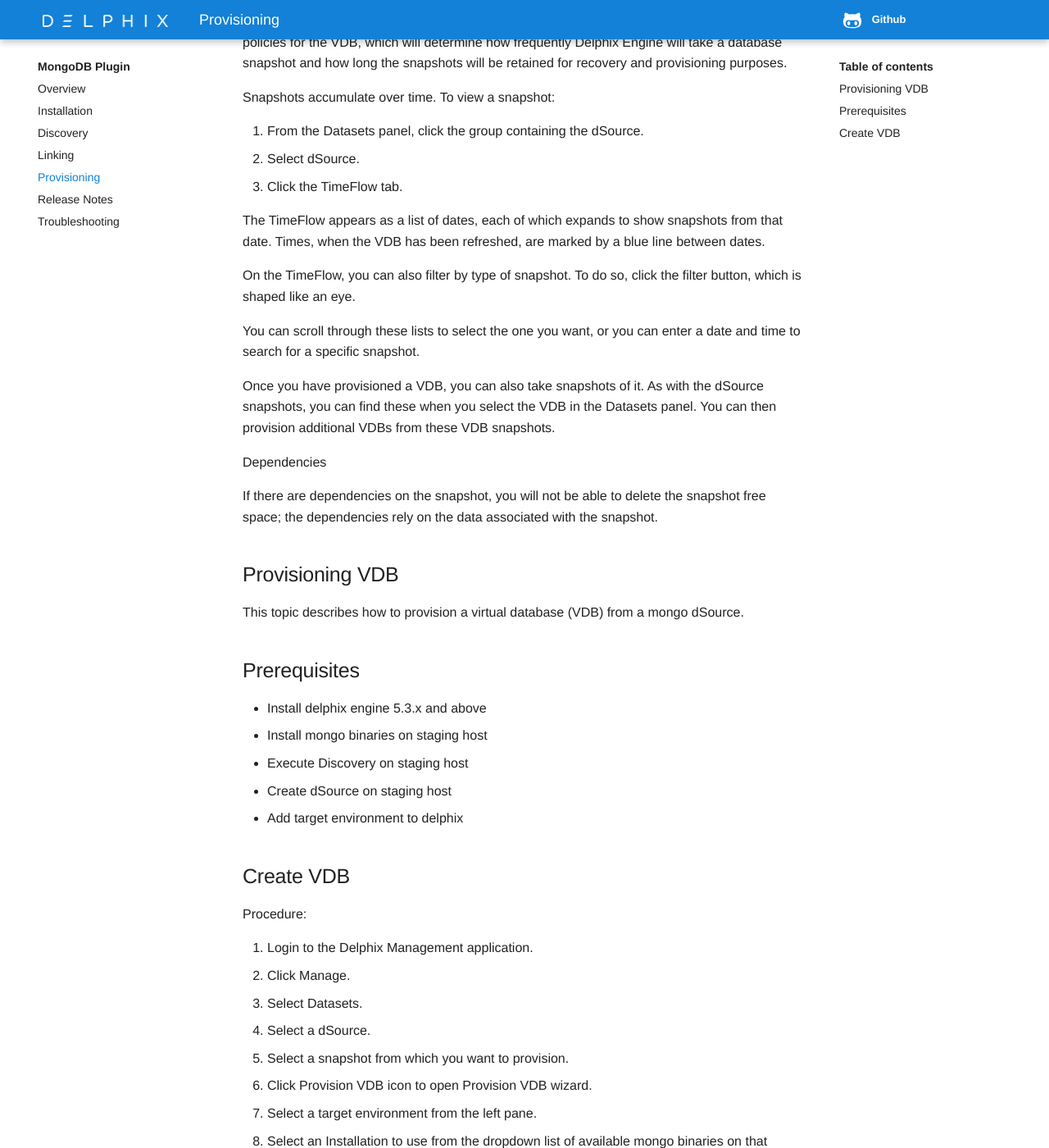
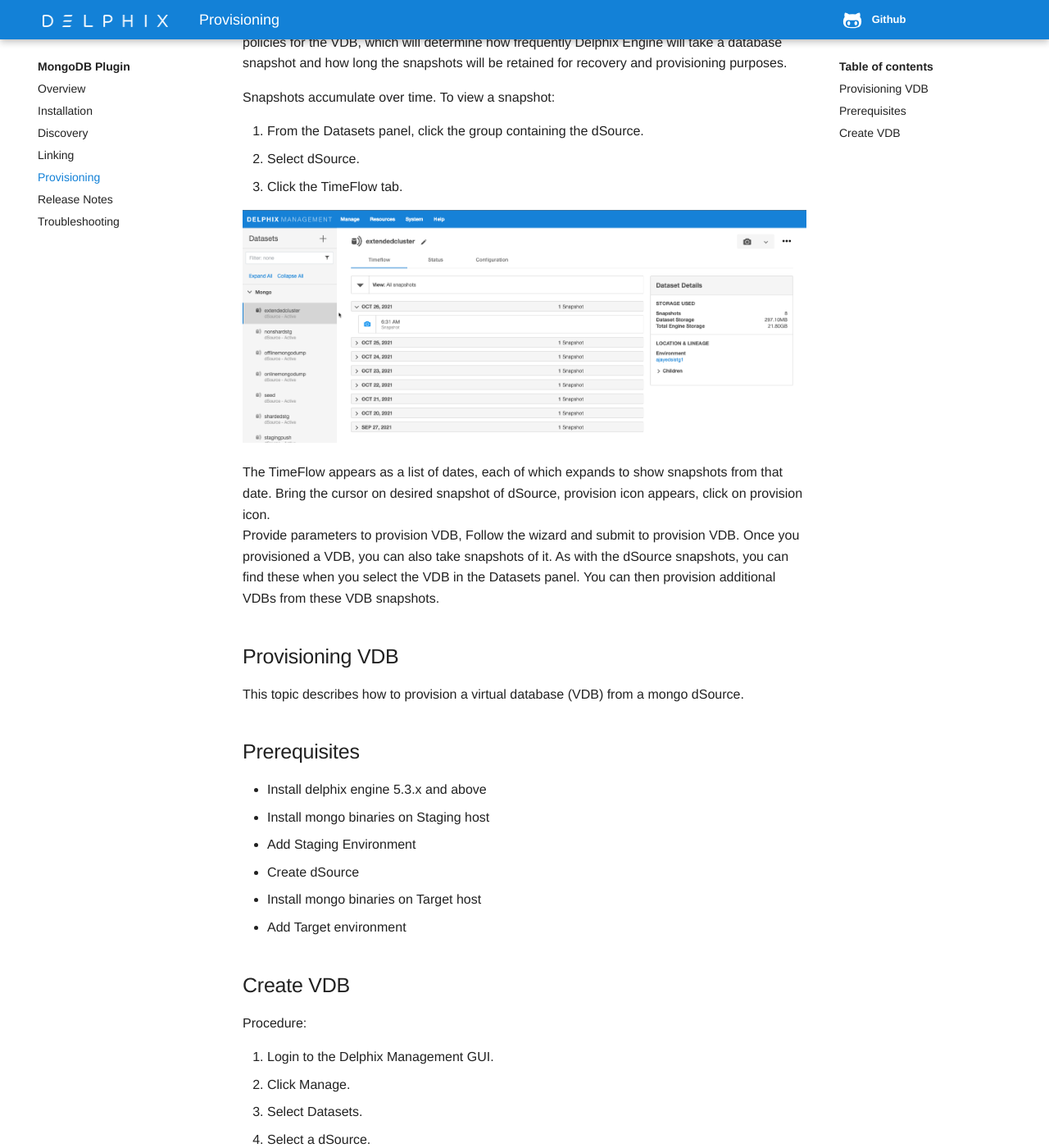
Before and after one commit to ayesharustgi-delphix/mongo-plugin, an MkDocs documentation site: the page built from docs/docs/Provisioning.md, in a window 1280 px wide and 1400 px high, scrolled down 284 px. Shown: the whole window at 82% size. Built offline with MkDocs 1.6.1 and Material for MkDocs 9.7.7, drawn with Linux system fonts in a browser that asks for light colours; some web fonts are replaced.

Commit message:
Updated Documentation

```diff
--- a/docs/docs/Provisioning.md
+++ b/docs/docs/Provisioning.md
@@ -10,17 +10,10 @@
 2. Select dSource.
 3. Click the TimeFlow tab.
 
-The TimeFlow appears as a list of dates, each of which expands to show snapshots from that date. Times, when the VDB has been refreshed, are marked by a blue line between dates.
+![Screenshot](image/dsource_snapshots.png)
 
-On the TimeFlow, you can also filter by type of snapshot. To do so, click the filter button, which is shaped like an eye.
-
-You can scroll through these lists to select the one you want, or you can enter a date and time to search for a specific snapshot.
-
-Once you have provisioned a VDB, you can also take snapshots of it. As with the dSource snapshots, you can find these when you select the VDB in the Datasets panel. You can then provision additional VDBs from these VDB snapshots.
-
-Dependencies
-
-If there are dependencies on the snapshot, you will not be able to delete the snapshot free space; the dependencies rely on the data associated with the snapshot.
+The TimeFlow appears as a list of dates, each of which expands to show snapshots from that date. Bring the cursor on desired snapshot of dSource, provision icon appears, click on provision icon.
+Provide parameters to provision VDB, Follow the wizard and submit to provision VDB. Once you provisioned a VDB, you can also take snapshots of it. As with the dSource snapshots, you can find these when you select the VDB in the Datasets panel. You can then provision additional VDBs from these VDB snapshots.
 
 Provisioning VDB
 ----------------
@@ -30,25 +23,32 @@
 -------------
 
 - Install delphix engine 5.3.x and above
-- Install mongo binaries on staging host
-- Execute Discovery on staging host
-- Create dSource on staging host
-- Add target environment to delphix
+- Install mongo binaries on Staging host
+- Add Staging Environment
+- Create dSource
+- Install mongo binaries on Target host
+- Add Target environment
 
 Create VDB
 ----------
 Procedure:
 
-1. Login to the Delphix Management application.
+1. Login to the Delphix Management GUI.
 2. Click Manage.
 3. Select Datasets.
 4. Select a dSource.
 5. Select a snapshot from which you want to provision.
 6. Click Provision VDB icon to open Provision VDB wizard.
+
+    ![Screenshot](image/vdb_provision_icon.png)
+
 7. Select a target environment from the left pane.
 8. Select an Installation to use from the dropdown list of available mongo binaries on that environment.
 9. Select the Environment User.
 10. Enter VDB parameters.
+
+    ![Screenshot](image/provision_screen1.png)
+
 11. Select a Target Group for the VDB.
 12. Click the green Plus icon to add a new group, if necessary.
 13. Select a Snapshot Policy for the VDB.
```
Also changed, not shown: docs/docs/image/dsource_snapshots.png (added), docs/docs/image/provision_screen1.png (added), docs/docs/image/vdb_provision_icon.png (added).
